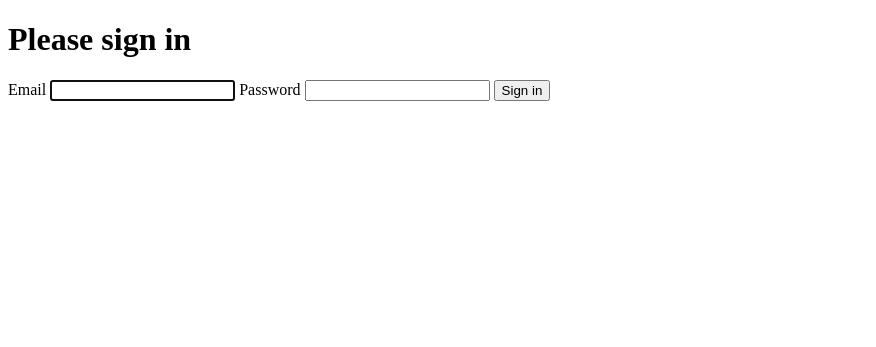
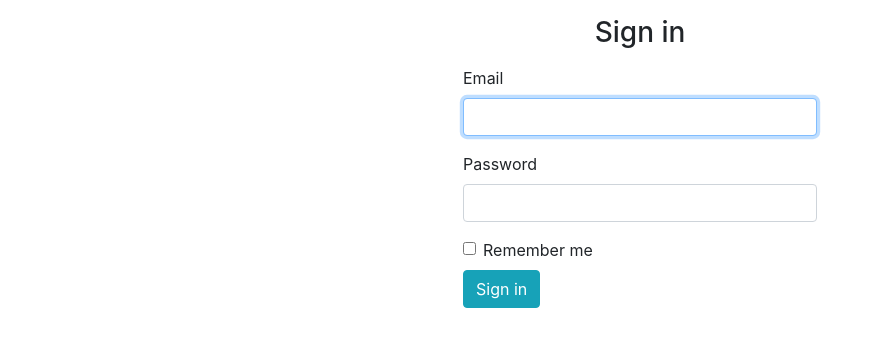
Before and after one commit to Branimir97/WebTraffic, a Symfony app: template templates/security/login.html.twig in a window 1280 px wide. Shown: the top 347 px of the page, without its empty margins (0-876 px from the left). Run offline with Twig, Linux system fonts and the light colour scheme; the template is opened without the code that fills it, so the values that code supplies are empty; some libraries are stand-ins or nearby versions.

Commit message:
Redesigned login twig page

```diff
--- /dev/null
+++ b/public/css/container30.css
@@ -0,0 +1,3 @@
+.container {
+    width: 30%;
+}
--- a/templates/base.html.twig
+++ b/templates/base.html.twig
@@ -7,6 +7,24 @@
                 Welcome
             {% endblock %}
         </title>
+
+        <!-- Bootstrap CSS -->
+        <link rel="stylesheet"
+              href="https://maxcdn.bootstrapcdn.com/bootstrap/4.0.0/css/bootstrap.min.css"
+              integrity="sha384-Gn5384xqQ1aoWXA+058RXPxPg6fy4IWvTNh0E263XmFcJlSAwiGgFAW/dAiS6JXm"
+              crossorigin="anonymous">
+        <!-- Optional JavaScript -->
+        <!-- jQuery first, then Popper.js, then Bootstrap JS -->
+        <script src="https://code.jquery.com/jquery-3.2.1.slim.min.js"
+                integrity="sha384-KJ3o2DKtIkvYIK3UENzmM7KCkRr/rE9/Qpg6aAZGJwFDMVNA/GpGFF93hXpG5KkN"
+                crossorigin="anonymous"></script>
+        <script src="https://cdnjs.cloudflare.com/ajax/libs/popper.js/1.12.9/umd/popper.min.js"
+                integrity="sha384-ApNbgh9B+Y1QKtv3Rn7W3mgPxhU9K/ScQsAP7hUibX39j7fakFPskvXusvfa0b4Q"
+                crossorigin="anonymous"></script>
+        <script src="https://maxcdn.bootstrapcdn.com/bootstrap/4.0.0/js/bootstrap.min.js"
+                integrity="sha384-JZR6Spejh4U02d8jOt6vLEHfe/JQGiRRSQQxSfFWpi1MquVdAyjUar5+76PVCmYl"
+                crossorigin="anonymous"></script>
+
         {% block stylesheets %}{% endblock %}
         {% block javascripts %}{% endblock %}
     </head>
--- a/templates/security/login.html.twig
+++ b/templates/security/login.html.twig
@@ -1,42 +1,30 @@
 {% extends 'base.html.twig' %}
 
-{% block title %}Log in!{% endblock %}
+{% block title %}Sign in{% endblock %}
+{% block stylesheets %}
+    <link rel="stylesheet" href="css/container30.css">
+{% endblock %}
 
 {% block body %}
+    <div class="container">
+        <h1 class="h3 m-3 text-center">Sign in</h1>
         <form method="post">
-    {% if error %}
-        <div class="alert alert-danger">{{ error.messageKey|trans(error.messageData, 'security') }}</div>
-    {% endif %}
-
-    {% if app.user %}
-        <div class="mb-3">
-            You are logged in as {{ app.user.username }}, <a href="{{ path('app_logout') }}">Logout</a>
+            <input type="hidden" name="_csrf_token" value="{{ csrf_token('authenticate') }}">
+            <div class="form-group">
+                <label for="inputEmail">Email</label>
+                <input type="email" name="email" id="inputEmail" class="form-control" required autofocus>
             </div>
-    {% endif %}
-
-    <h1 class="h3 mb-3 font-weight-normal">Please sign in</h1>
-    <label for="inputEmail">Email</label>
-    <input type="email" value="{{ last_username }}" name="email" id="inputEmail" class="form-control" autocomplete="email" required autofocus>
+            <div class="form-group">
                 <label for="inputPassword">Password</label>
-    <input type="password" name="password" id="inputPassword" class="form-control" autocomplete="current-password" required>
-
-    <input type="hidden" name="_csrf_token"
-           value="{{ csrf_token('authenticate') }}"
-    >
-
-    {#
-        Uncomment this section and add a remember_me option below your firewall to activate remember me functionality.
-        See https://symfony.com/doc/current/security/remember_me.html
-
-        <div class="checkbox mb-3">
-            <label>
-                <input type="checkbox" name="_remember_me"> Remember me
-            </label>
+                <input type="password" name="password" id="inputPassword" class="form-control" required>
             </div>
-    #}
-
-    <button class="btn btn-lg btn-primary" type="submit">
+            <div class="form-check">
+                <input type="checkbox" class="form-check-input" id="rememberMe">
+                <label class="form-check-label" for="rememberMe">Remember me</label>
+            </div>
+            <button type="submit" class="mt-2 btn btn-info">
                 Sign in
             </button>
         </form>
+    </div>
 {% endblock %}
```
Lines whose indentation alone changed are shown as unchanged.
